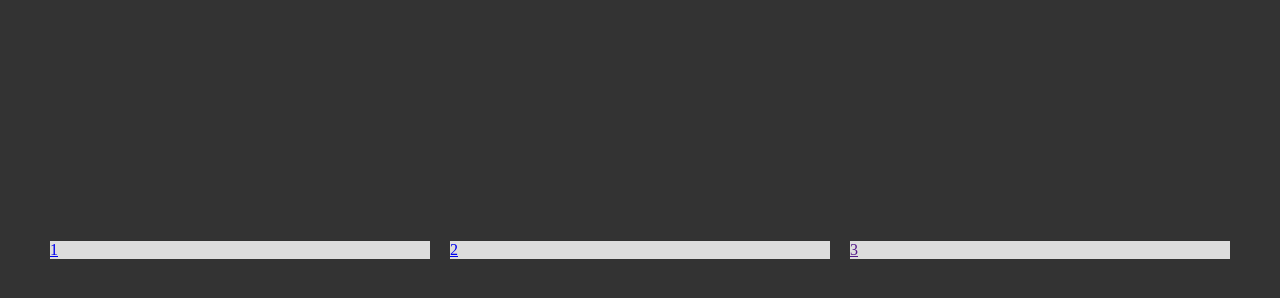
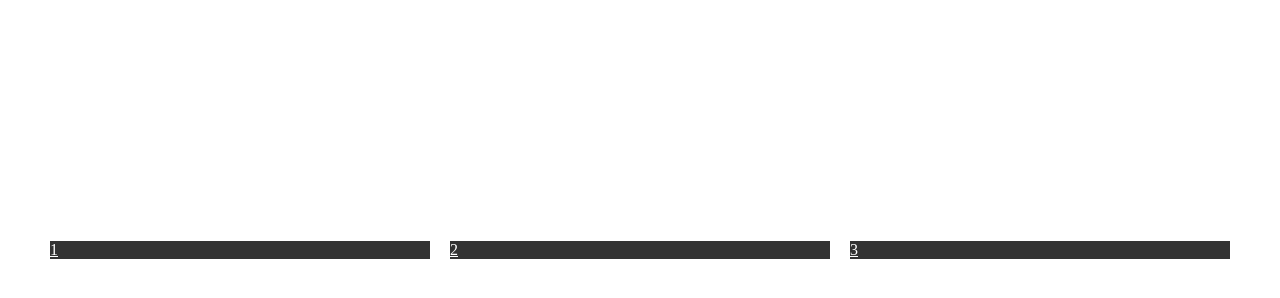
Before and after one commit to Matheu46/geoplay, a plain HTML site: page selecaoJogos.html in a window 1280 px wide. Drawn offline with Linux system fonts and the light colour scheme.

Commit message:
bug seleção formas

```diff
--- a/scripts/drawShape.js
+++ b/scripts/drawShape.js
@@ -25,6 +25,7 @@ var embla = EmblaCarousel(emblaNode, options, plugins);
 
 // Para iniciar o primeiro do slide
 circulo.play();
+circuloAudio.play(); //não toca pois não existem interações antes
 
 const onSelect = () => {
   const slideAtual = embla.selectedScrollSnap(); //Retorna a posição do slide atual
--- a/selecaoJogos.html
+++ b/selecaoJogos.html
@@ -13,22 +13,26 @@
       align-items: center;
       gap: 20px;
       height: 500px;
-      background: #333;
       margin: 0px 50px;
     }
 
     div {
-      background: #DDD;
+      background: #333;
       min-width: 100px;
+    }
 
+    a {
+      color: white;
+      display: inline-block;
+      width: 100%;
     }
   </style>
 </head>
 
 <body>
-  <div><a href="selecaoFormas.html">1</a></div>
-  <div><a href="drag-drop.html">2</a></div>
-  <div><a href="">3</a></div>
+  <div><a href="drawShape.html">1</a></div>
+  <div><a href="selecaoFormas.html">2</a></div>
+  <div><a href="drag-drop2.html">3</a></div>
 </body>
 
 </html>
```
Also changed, not shown: index.html (+1 -1 lines), script.js (+5 -3 lines), assets/circulo.svg, assets/quadrado.svg, assets/retangulo.svg, assets/triangulo.svg, 1 other file.
